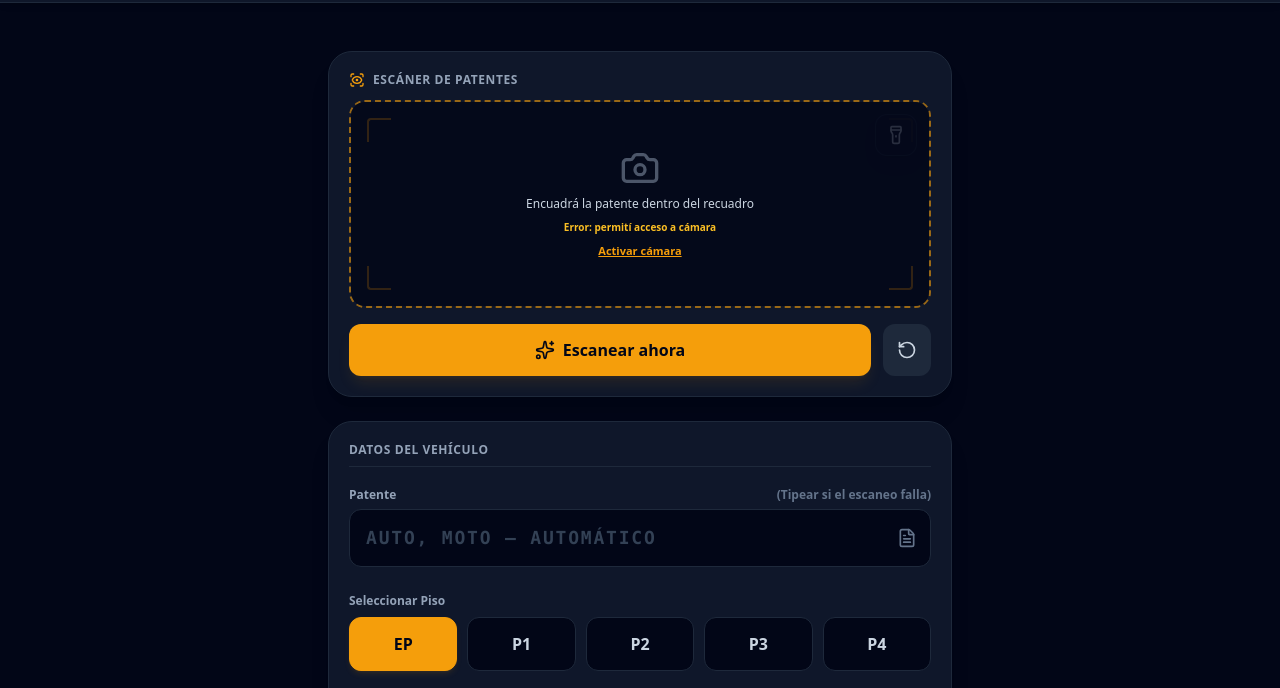
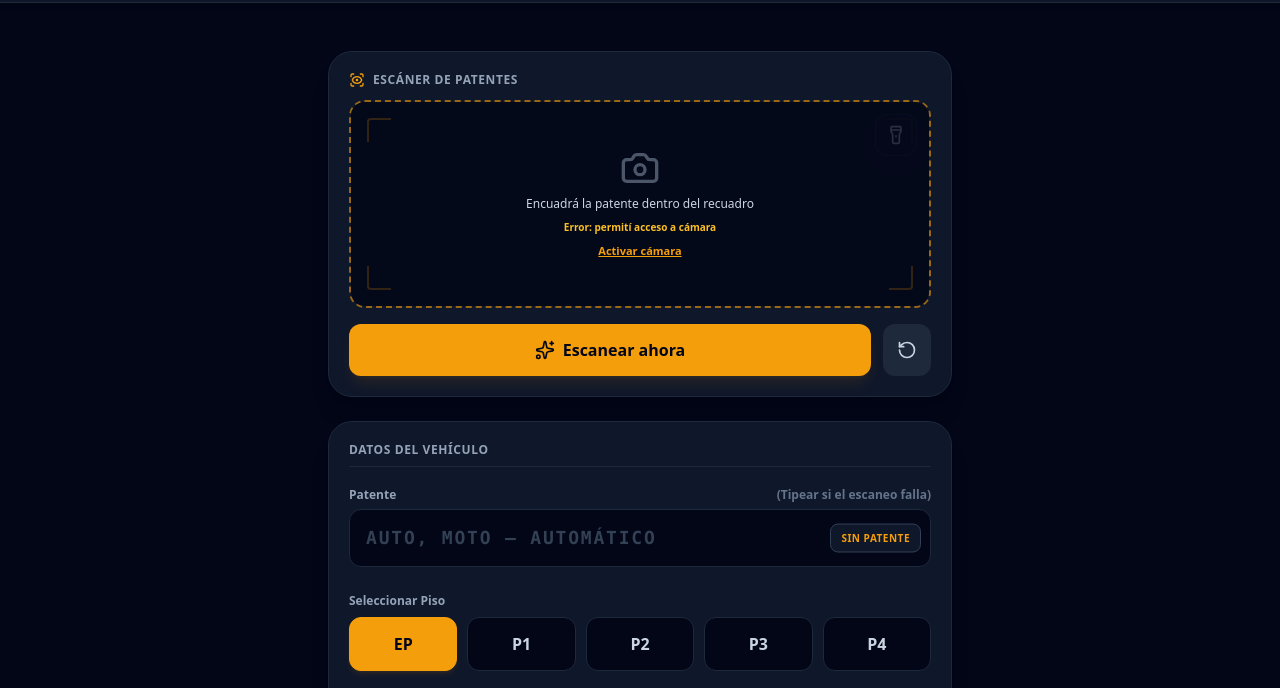
Before and after one commit to Thunderclocker/Patentes, a website: page control_de_estacionamiento.html in a window 1280 px wide. Shown: the part 70-758 px from the top of the page. Drawn offline with Linux system fonts and the light colour scheme; files whose address does not match are found by name.

Commit message:
feat: agregar opción sin patente

```diff
--- a/control_de_estacionamiento.html
+++ b/control_de_estacionamiento.html
@@ -143,10 +143,10 @@
                     <span class="text-slate-500">(Tipear si el escaneo falla)</span>
                 </label>
                 <div class="relative">
-                    <input type="text" id="input-patente" placeholder="Auto, moto — automático" class="w-full bg-slate-950 border border-slate-800 rounded-xl py-3.5 px-4 text-lg font-mono font-bold tracking-widest text-slate-100 placeholder:text-slate-700 focus:outline-none focus:border-amber-500 transition-colors uppercase">
-                    <div class="absolute right-3.5 top-1/2 -translate-y-1/2 text-slate-500">
-                        <i data-lucide="file-text" class="w-5 h-5"></i>
-                    </div>
+                    <input type="text" id="input-patente" placeholder="Auto, moto — automático" class="w-full bg-slate-950 border border-slate-800 rounded-xl py-3.5 pl-4 pr-32 text-lg font-mono font-bold tracking-widest text-slate-100 placeholder:text-slate-700 focus:outline-none focus:border-amber-500 transition-colors uppercase">
+                    <button type="button" onclick="document.getElementById('input-patente').value = 'SIN PATENTE'" class="absolute right-2.5 top-1/2 -translate-y-1/2 z-10 bg-slate-900 hover:bg-slate-800 active:scale-[0.95] text-amber-500 border border-slate-700 px-2.5 py-1.5 rounded-lg text-[10px] font-bold tracking-wider uppercase transition-all" title="Vehículo sin patente">
+                        Sin Patente
+                    </button>
                 </div>
             </div>
 
```
Also changed, not shown: www/index.html (+4 -4 lines).
